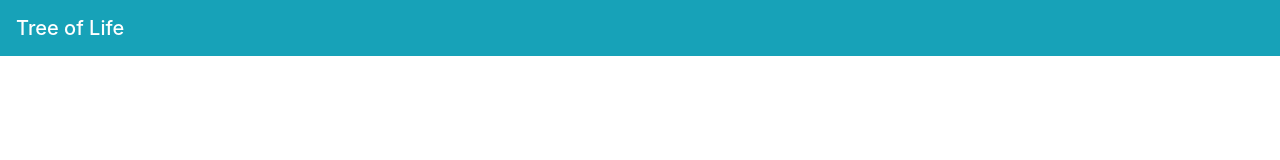
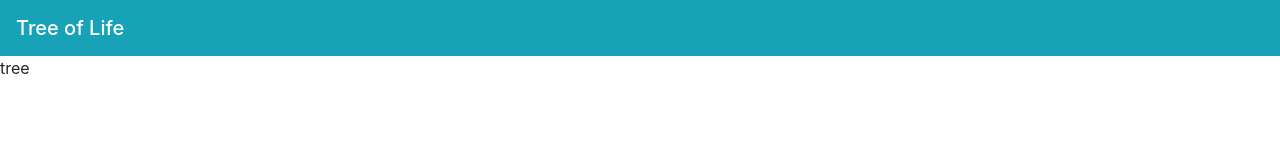
Before and after one commit to erictakahashi/Tree-of-Life, an Angular app: page /tree in a window 1280 px wide. Shown: the top 160 px of the page. Built offline with nearby package versions, Linux system fonts and the light colour scheme.

Commit message:
Expose a method the get Tree from the tree.service with an observable

```diff
--- a/src/app/app.component.html
+++ b/src/app/app.component.html
@@ -3,3 +3,5 @@
 <nav class="navbar navbar-light bg-info">
   <h1 class="navbar-brand mb-0 h1 text-white">{{ title }}</h1>
 </nav>
+
+<app-tree></app-tree>
--- a/src/app/tree.service.ts
+++ b/src/app/tree.service.ts
@@ -1,4 +1,5 @@
 import { Injectable } from '@angular/core';
+import { Observable, of } from 'rxjs';
 
 @Injectable({
   providedIn: 'root'
@@ -6,4 +7,9 @@ import { Injectable } from '@angular/core';
 export class TreeService {
 
   constructor() { }
+
+  getTree(): Observable<string>{
+    return of("tree");
+  }
+
 }
--- a/src/app/tree/tree.component.html
+++ b/src/app/tree/tree.component.html
@@ -1,3 +1,3 @@
 <p>
-  tree works!
+  {{tree}}
 </p>
--- a/src/app/tree/tree.component.ts
+++ b/src/app/tree/tree.component.ts
@@ -1,4 +1,5 @@
 import { Component, OnInit } from '@angular/core';
+import { TreeService } from '../tree.service.js';
 
 @Component({
   selector: 'app-tree',
@@ -7,9 +8,17 @@ import { Component, OnInit } from '@angular/core';
 })
 export class TreeComponent implements OnInit {
 
-  constructor() { }
+  tree: string;
+
+  constructor(private treeService: TreeService) { }
 
   ngOnInit() {
+    this.getTree();
+  }
+
+  getTree(): void {
+    this.treeService.getTree()
+      .subscribe(tree => this.tree = tree);
   }
 
 }
```
